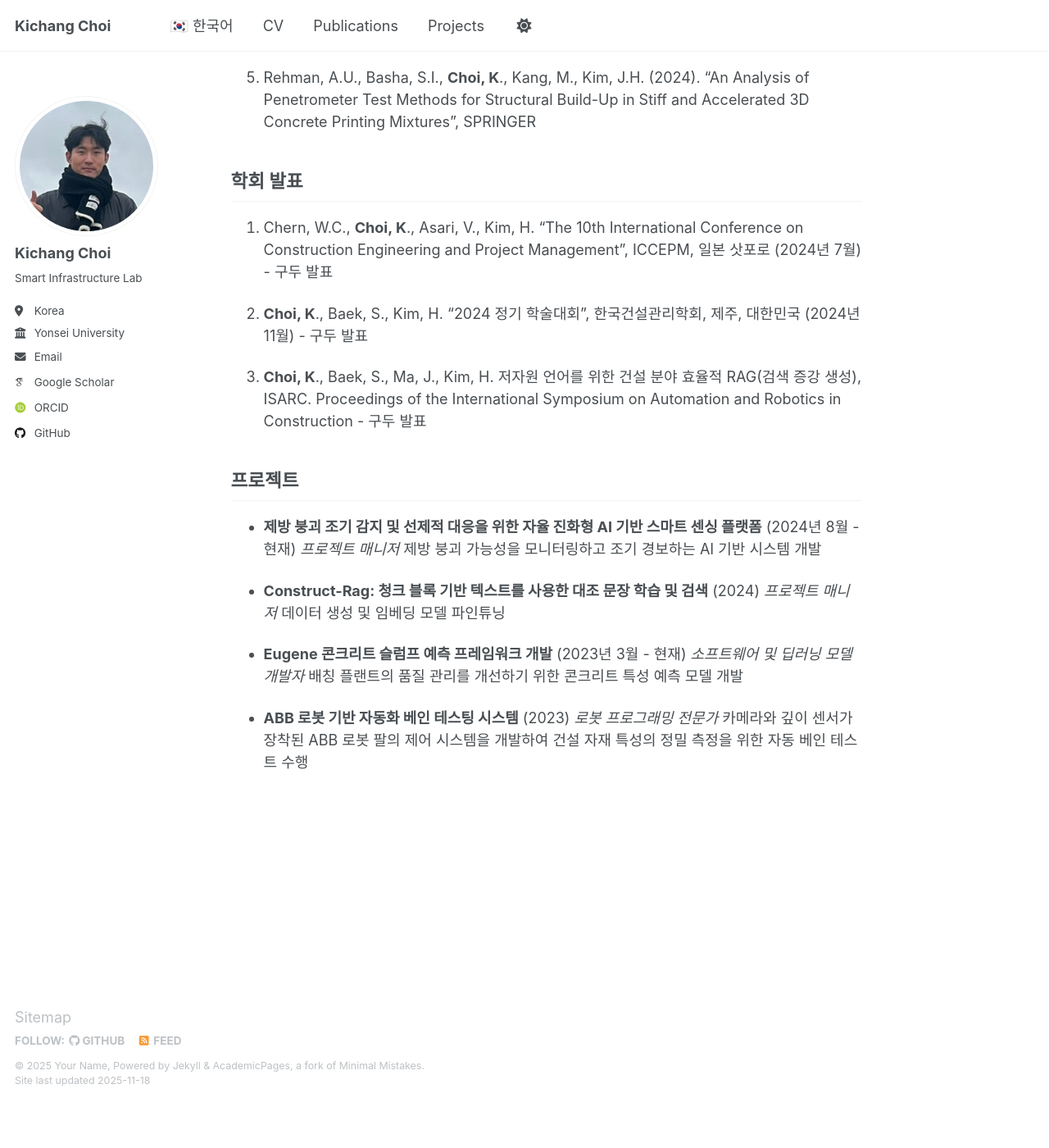
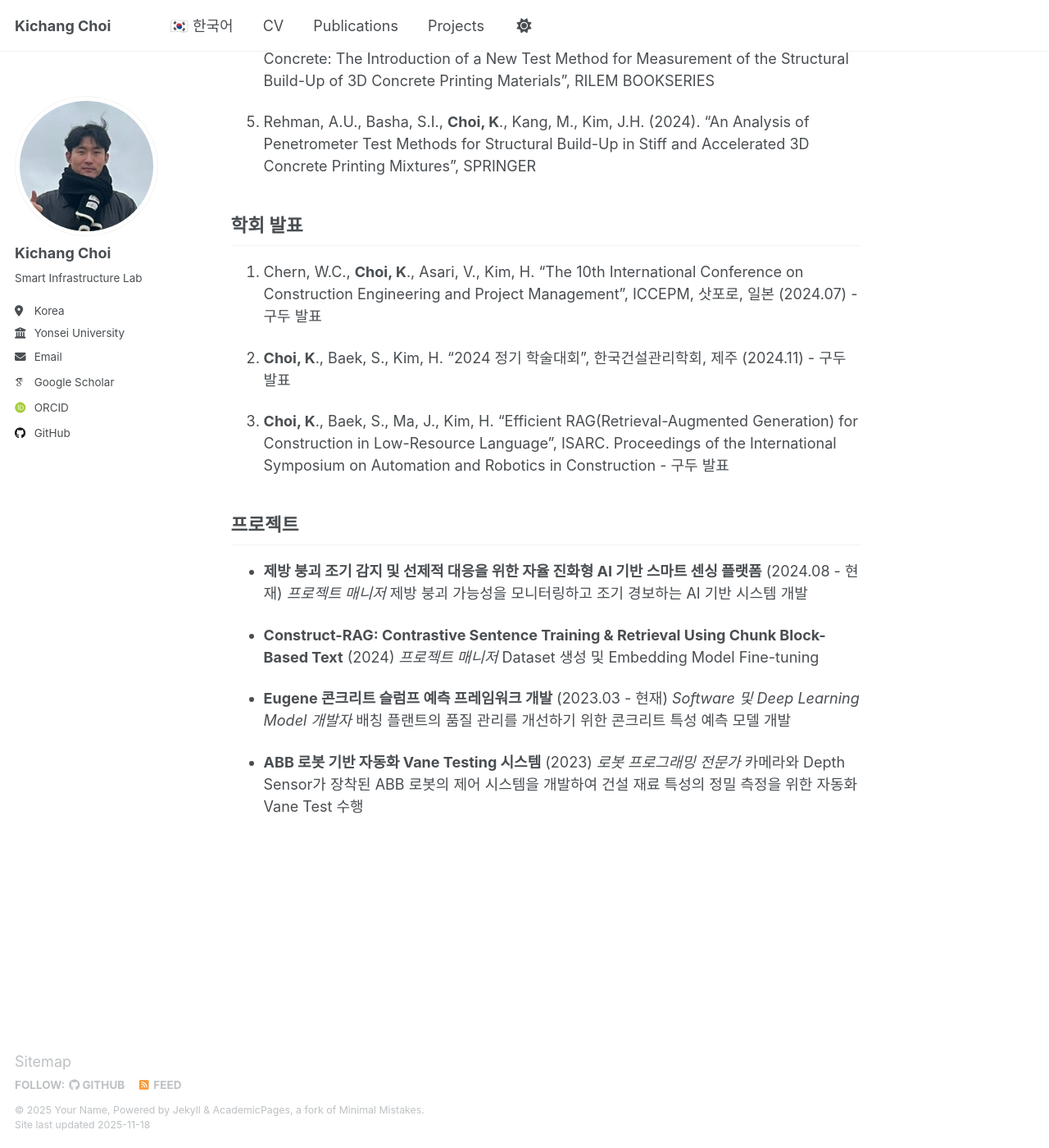
Before and after one commit to Choikichang/Choikichang.github.io, a Jekyll site: the page built from _pages/about-ko.md, in a window 1280 px wide and 1400 px high, scrolled down 1271 px. Shown: the whole window at 82% size. Built offline with Jekyll 4.4.1, drawn with Linux system fonts in a browser that asks for light colours; some web fonts are replaced; before the commit the page ends 2617 px from its top, so only the background shows below that; some of the changed text lies outside the part shown.

Commit message:
Improve Korean language support with bidirectional navigation
- Add language toggle buttons (EN/KO) to all pages for easy switching
- Create Korean version of Projects page at /ko/projects/
- Improve Korean text quality:
  * Keep technical terms in English (RAG, Embedding Model, Computer Vision, etc.)
  * Use more natural and professional Korean phrasing
  * Standardize date format (YYYY.MM)
- Add bilingual navigation between English and Korean pages

🤖 Generated with [Claude Code](https://claude.com/claude-code)

Co-Authored-By: Claude <noreply@anthropic.com>

```diff
--- a/_pages/about-ko.md
+++ b/_pages/about-ko.md
@@ -5,13 +5,16 @@ author_profile: true
 lang: ko
 ---
 
+<div style="text-align: right; margin-bottom: 1em;">
+  <a href="/" style="padding: 0.5em 1em; background-color: #f0f0f0; border-radius: 5px; text-decoration: none; color: #333;">🇺🇸 English</a>
+</div>
 
 ## 소개
 
-저는 연세대학교 스마트인프라연구실에서 김홍조 교수님의 지도하에 박사과정을 밟고 있습니다. 인공지능과 딥러닝을 건설공학 분야에 적용하는 연구를 하고 있으며, 특히 다음 분야에 관심이 있습니다:
+연세대학교 스마트인프라연구실 소속 박사과정 학생으로, 김홍조 교수님의 지도 아래 연구를 진행하고 있습니다. AI와 Deep Learning 기술을 건설공학 분야에 적용하는 연구를 수행하고 있으며, 특히 다음 분야에 집중하고 있습니다:
 
-- 건설 도메인에서의 검색 증강 생성(RAG)
-- 건설 지식 표현을 위한 임베딩 모델
+- 건설 도메인 특화 Retrieval Augmented Generation (RAG)
+- 건설 지식 표현을 위한 Embedding Model
 - AI 기반 센싱 플랫폼을 활용한 제방 붕괴 예측
 - 3D 프린팅 및 품질 관리를 위한 콘크리트 유변학적 특성 검출
 
@@ -22,13 +25,13 @@ lang: ko
 
 ## 학력
 
-- **건설환경공학 박사과정** (2023년 3월 - 현재)
-  연세대학교, 서울, 대한민국
+- **건설환경공학과 박사과정** (2023.03 - 현재)
+  연세대학교, 서울
   지도교수: 김홍조 교수
   학점: 4.09/4.5
 
-- **건축공학 학사** (2013년 3월 - 2019년 2월)
-  단국대학교, 용인, 대한민국
+- **건축공학과 학사** (2013.03 - 2019.02)
+  단국대학교, 용인
   학점: 3.43/4.5
 
 ## 논문
@@ -45,26 +48,26 @@ lang: ko
 
 ## 학회 발표
 
-1. Chern, W.C., **Choi, K**., Asari, V., Kim, H. "The 10th International Conference on Construction Engineering and Project Management", ICCEPM, 일본 삿포로 (2024년 7월) - 구두 발표
+1. Chern, W.C., **Choi, K**., Asari, V., Kim, H. "The 10th International Conference on Construction Engineering and Project Management", ICCEPM, 삿포로, 일본 (2024.07) - 구두 발표
 
-2. **Choi, K**., Baek, S., Kim, H. "2024 정기 학술대회", 한국건설관리학회, 제주, 대한민국 (2024년 11월) - 구두 발표
+2. **Choi, K**., Baek, S., Kim, H. "2024 정기 학술대회", 한국건설관리학회, 제주 (2024.11) - 구두 발표
 
-3. **Choi, K**., Baek, S., Ma, J., Kim, H. 저자원 언어를 위한 건설 분야 효율적 RAG(검색 증강 생성), ISARC. Proceedings of the International Symposium on Automation and Robotics in Construction - 구두 발표
+3. **Choi, K**., Baek, S., Ma, J., Kim, H. "Efficient RAG(Retrieval-Augmented Generation) for Construction in Low-Resource Language", ISARC. Proceedings of the International Symposium on Automation and Robotics in Construction - 구두 발표
 
 ## 프로젝트
 
-- **제방 붕괴 조기 감지 및 선제적 대응을 위한 자율 진화형 AI 기반 스마트 센싱 플랫폼** (2024년 8월 - 현재)
+- **제방 붕괴 조기 감지 및 선제적 대응을 위한 자율 진화형 AI 기반 스마트 센싱 플랫폼** (2024.08 - 현재)
   *프로젝트 매니저*
   제방 붕괴 가능성을 모니터링하고 조기 경보하는 AI 기반 시스템 개발
 
-- **Construct-Rag: 청크 블록 기반 텍스트를 사용한 대조 문장 학습 및 검색** (2024)
+- **Construct-RAG: Contrastive Sentence Training & Retrieval Using Chunk Block-Based Text** (2024)
   *프로젝트 매니저*
-  데이터 생성 및 임베딩 모델 파인튜닝
+  Dataset 생성 및 Embedding Model Fine-tuning
 
-- **Eugene 콘크리트 슬럼프 예측 프레임워크 개발** (2023년 3월 - 현재)
-  *소프트웨어 및 딥러닝 모델 개발자*
+- **Eugene 콘크리트 슬럼프 예측 프레임워크 개발** (2023.03 - 현재)
+  *Software 및 Deep Learning Model 개발자*
   배칭 플랜트의 품질 관리를 개선하기 위한 콘크리트 특성 예측 모델 개발
 
-- **ABB 로봇 기반 자동화 베인 테스팅 시스템** (2023)
+- **ABB 로봇 기반 자동화 Vane Testing 시스템** (2023)
   *로봇 프로그래밍 전문가*
-  카메라와 깊이 센서가 장착된 ABB 로봇 팔의 제어 시스템을 개발하여 건설 자재 특성의 정밀 측정을 위한 자동 베인 테스트 수행
+  카메라와 Depth Sensor가 장착된 ABB 로봇의 제어 시스템을 개발하여 건설 재료 특성의 정밀 측정을 위한 자동화 Vane Test 수행
```
Also changed, not shown: _pages/about.md (+3 -0 lines), _pages/projects-ko.md (added, +51 -0 lines), _pages/projects.md (+4 -0 lines).
